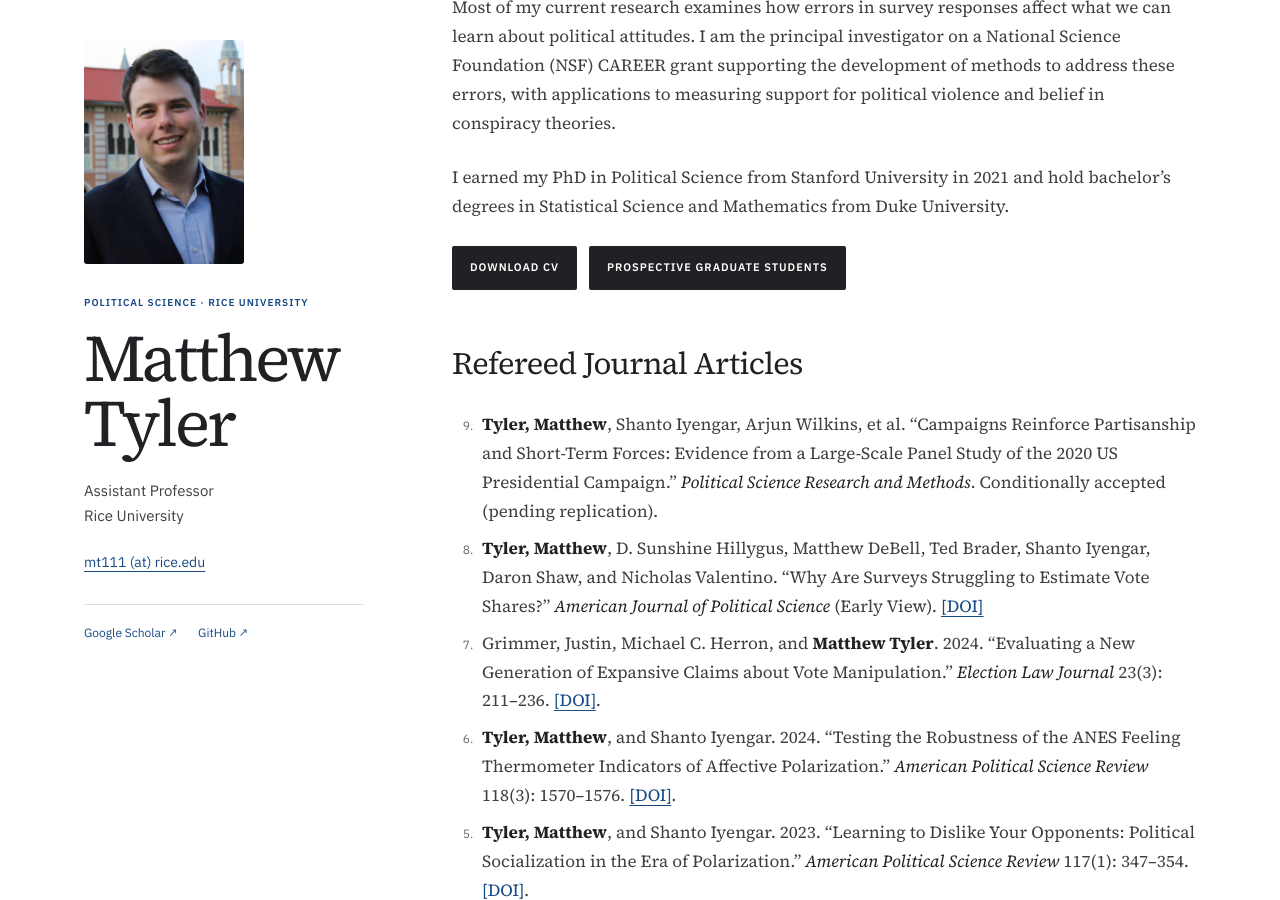
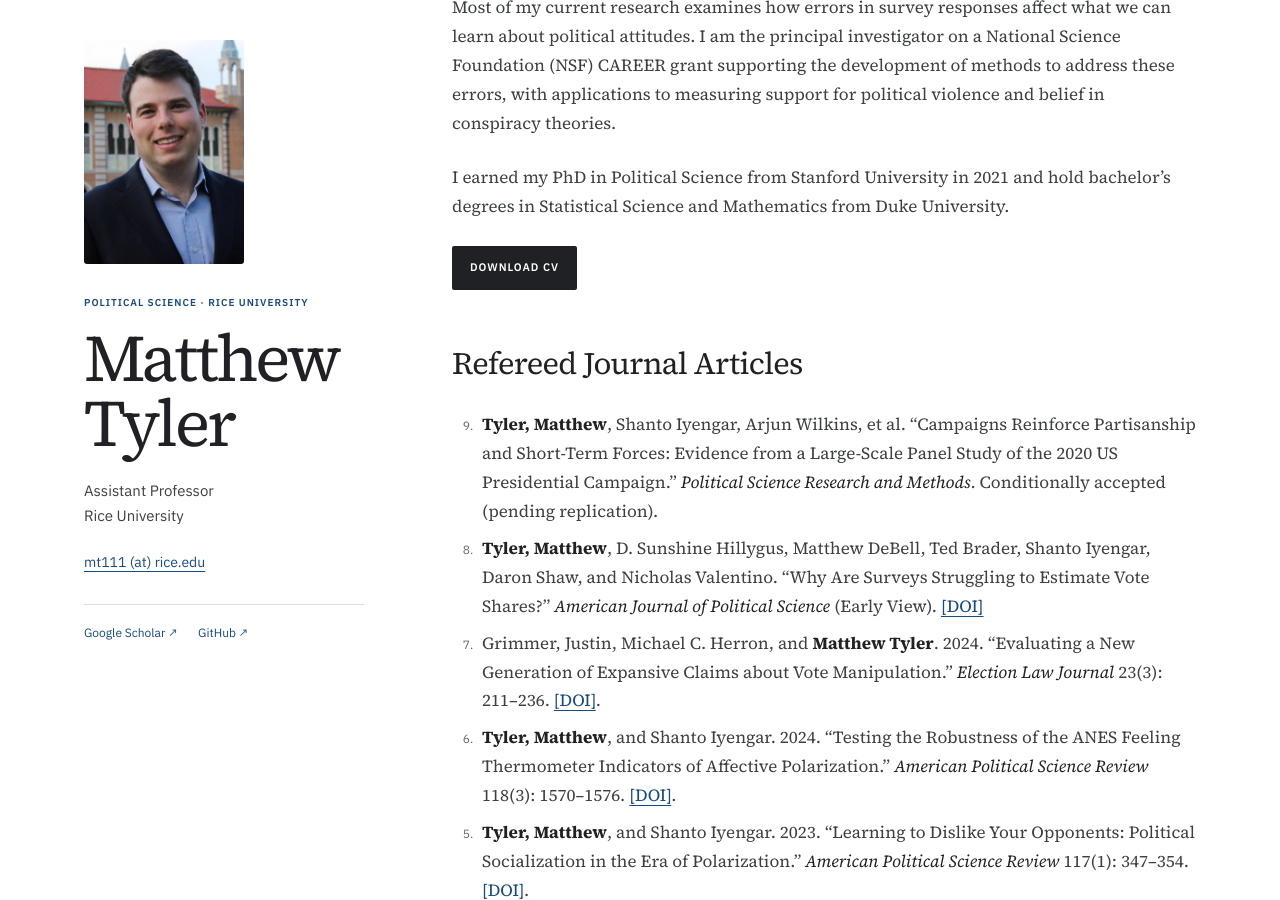
Before and after one commit to matthewtyler/matthewtyler.github.io, a Jekyll site: the page built from index.md, in a window 1280 px wide and 900 px high, scrolled down 353 px. Built offline with Jekyll 4.4.1, drawn with Linux system fonts in a browser that asks for light colours; our own code applies the rules of GitHub Pages for plain Markdown files.

Commit message:
Remove prospective graduate students homepage button

```diff
--- a/index.md
+++ b/index.md
@@ -13,7 +13,6 @@ I earned my PhD in Political Science from Stanford University in 2021 and hold b
 
 <div class="homepage-actions">
   <a class="button-link" href="{{ '/CV/CV-Matthew-Tyler.pdf' | relative_url }}">DOWNLOAD CV</a>
-  <a class="button-link" href="{{ '/graduate-study.html' | relative_url }}">PROSPECTIVE GRADUATE STUDENTS</a>
 </div>
 
 <!-- BEGIN CV PUBLICATIONS -->
```
